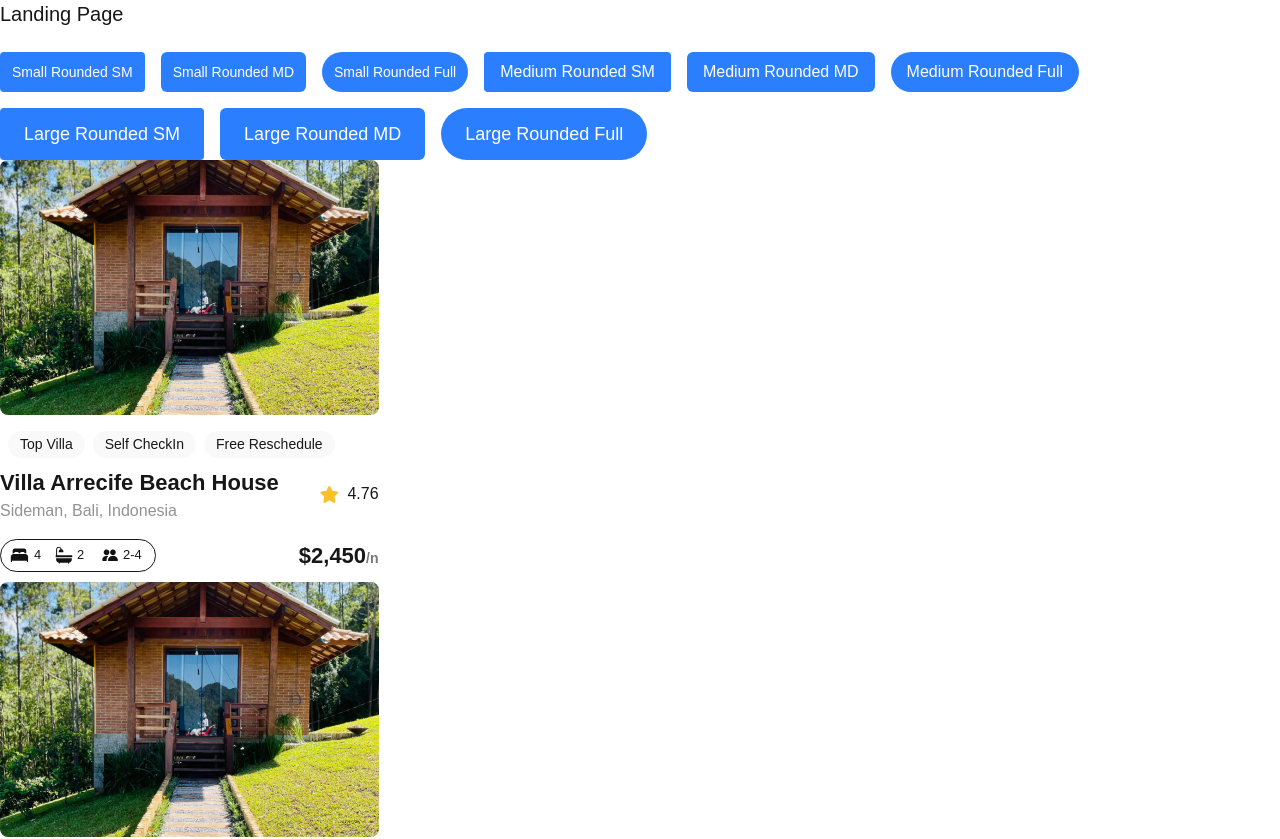
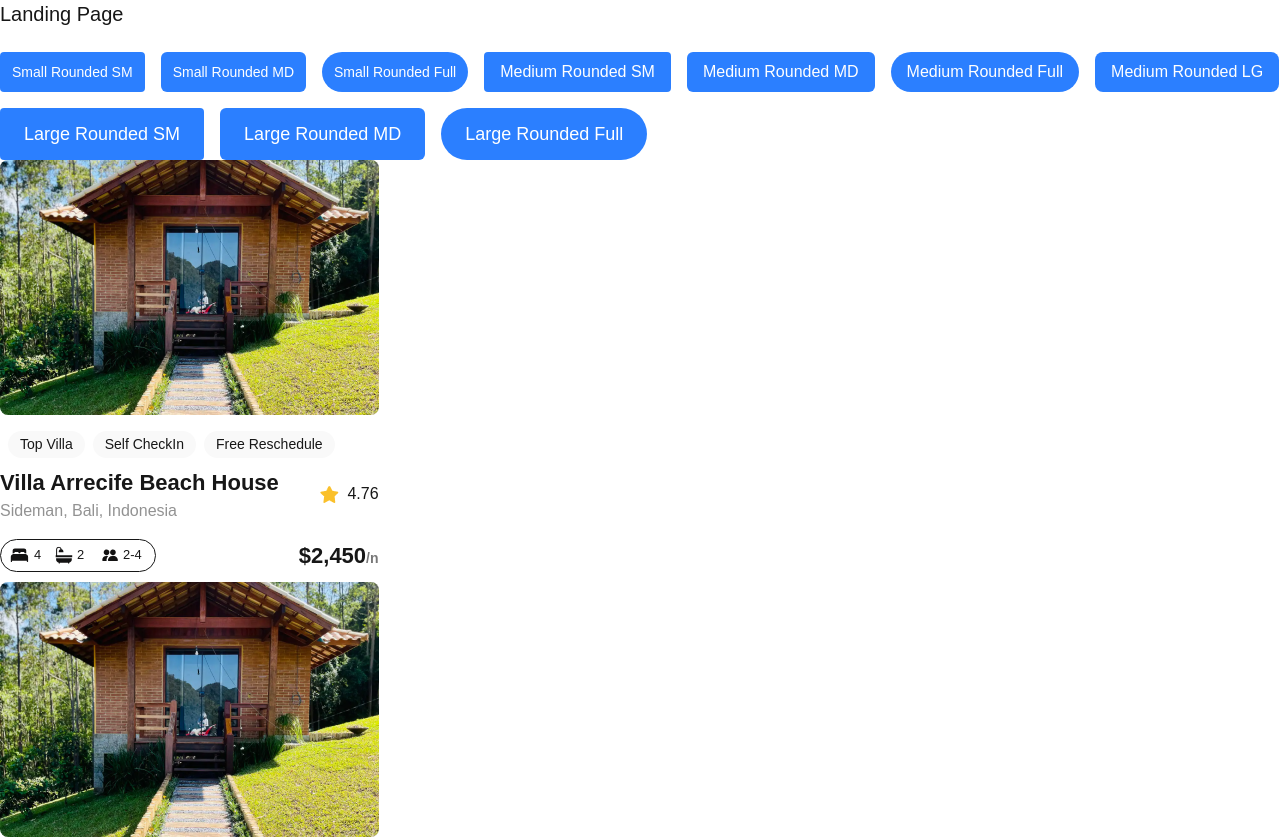
Before and after one commit to jaa38/alx-project-0x00-setup, a Next.js app in the folder alx-project-0x00/: page /landing in a window 1280 px wide. Shown: the top 839 px of the page. Built offline with nearby package versions, Linux system fonts and the light colour scheme.

Commit message:
Advanced Task 2

```diff
--- a/alx-project-0x00/pages/landing.tsx
+++ b/alx-project-0x00/pages/landing.tsx
@@ -33,6 +33,10 @@
           title='Medium Rounded Full'
           styles='text-base px-4 py-2 rounded-full'
         />
+        <Button
+          title='Medium Rounded LG'
+          styles='text-base px-4 py-2 rounded-lg'
+        />
 
         {/* Large buttons */}
         <Button
```
